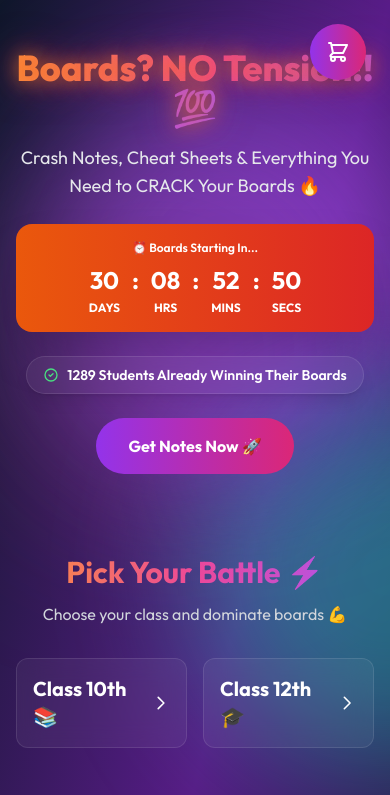
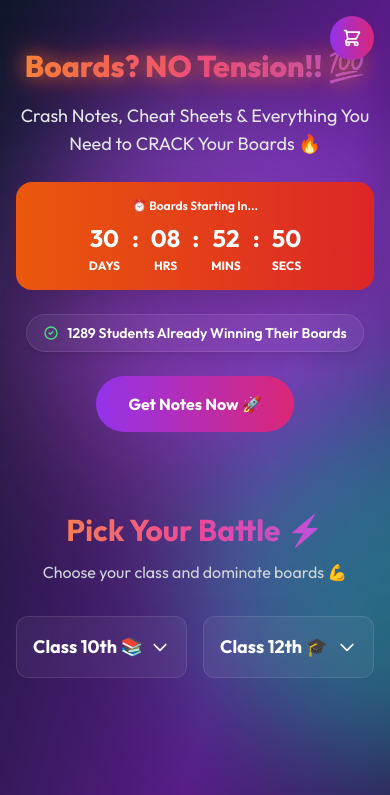
Before and after one commit to fastmax444/Crash-Notes, a plain HTML site: page index.html in a window 390 px wide. Shown: the top 795 px of the page. Drawn offline with nearby package versions, Linux system fonts and the light colour scheme.

Commit message:
index.html

```diff
--- a/index.html
+++ b/index.html
@@ -83,8 +83,8 @@
     </div>
 
     <!-- Cart Button -->
-    <button id="cartBtn" class="fixed top-6 right-6 z-50 bg-gradient-to-r from-purple-600 to-pink-600 p-4 rounded-full shadow-lg hover:shadow-purple-500/50 transition-all hover:scale-110">
-        <svg class="w-6 h-6" fill="none" stroke="currentColor" viewBox="0 0 24 24">
+    <button id="cartBtn" class="fixed top-4 right-4 md:top-6 md:right-6 z-[60] bg-gradient-to-r from-purple-600 to-pink-600 p-3 md:p-4 rounded-full shadow-lg hover:shadow-purple-500/50 transition-all hover:scale-110">
+        <svg class="w-5 h-5 md:w-6 md:h-6" fill="none" stroke="currentColor" viewBox="0 0 24 24">
             <path stroke-linecap="round" stroke-linejoin="round" stroke-width="2" d="M3 3h2l.4 2M7 13h10l4-8H5.4M7 13L5.4 5M7 13l-2.293 2.293c-.63.63-.184 1.707.707 1.707H17m0 0a2 2 0 100 4 2 2 0 000-4zm-8 2a2 2 0 11-4 0 2 2 0 014 0z"></path>
         </svg>
         <span id="cartCount" class="hidden absolute -top-2 -right-2 bg-orange-500 text-white text-xs font-bold rounded-full w-6 h-6 flex items-center justify-center animate-pulse">0</span>
@@ -106,8 +106,8 @@
 
     <!-- Header Section -->
     <header class="relative z-10 container mx-auto px-4 pt-12 md:pt-20 pb-8 md:pb-12 text-center">
-        <h1 class="text-4xl md:text-7xl font-extrabold mb-4">
-            <span class="gradient-text" style="text-shadow: 0 0 20px rgba(249, 115, 22, 0.8), 0 0 40px rgba(236, 72, 153, 0.6);">
+        <h1 class="text-3xl md:text-7xl font-extrabold mb-4 leading-tight">
+            <span class="gradient-text block md:inline" style="text-shadow: 0 0 20px rgba(249, 115, 22, 0.8), 0 0 40px rgba(236, 72, 153, 0.6);">
                 Boards? NO Tension!! 💯
             </span>
         </h1>
@@ -166,18 +166,18 @@
             <div class="grid grid-cols-2 gap-4 md:gap-6 mb-6 md:mb-8" id="class-buttons">
                 <button onclick="toggleClass('10th')" class="class-select-btn bg-white/5 backdrop-blur-md border border-white/10 rounded-xl md:rounded-2xl p-4 md:p-8 hover:border-purple-500/50 transition-all text-left">
                     <div class="flex items-center justify-between">
-                        <h3 class="text-xl md:text-3xl font-bold">Class 10th 📚</h3>
+                        <h3 class="text-lg md:text-3xl font-bold">Class 10th 📚</h3>
                         <svg id="chevron-10th" class="w-5 h-5 md:w-6 md:h-6 transition-transform" fill="none" stroke="currentColor" viewBox="0 0 24 24">
-                            <path stroke-linecap="round" stroke-linejoin="round" stroke-width="2" d="M9 5l7 7-7 7"></path>
+                            <path stroke-linecap="round" stroke-linejoin="round" stroke-width="2" d="M19 9l-7 7-7-7"></path>
                         </svg>
                     </div>
                 </button>
 
                 <button onclick="toggleClass('12th')" class="class-select-btn bg-white/5 backdrop-blur-md border border-white/10 rounded-xl md:rounded-2xl p-4 md:p-8 hover:border-purple-500/50 transition-all text-left">
                     <div class="flex items-center justify-between">
-                        <h3 class="text-xl md:text-3xl font-bold">Class 12th 🎓</h3>
+                        <h3 class="text-lg md:text-3xl font-bold">Class 12th 🎓</h3>
                         <svg id="chevron-12th" class="w-5 h-5 md:w-6 md:h-6 transition-transform" fill="none" stroke="currentColor" viewBox="0 0 24 24">
-                            <path stroke-linecap="round" stroke-linejoin="round" stroke-width="2" d="M9 5l7 7-7 7"></path>
+                            <path stroke-linecap="round" stroke-linejoin="round" stroke-width="2" d="M19 9l-7 7-7-7"></path>
                         </svg>
                     </div>
                 </button>
@@ -365,7 +365,6 @@
         function toggleClass(className) {
             const content = document.getElementById(`class-${className}`);
             const chevron = document.getElementById(`chevron-${className}`);
-            const buttons = document.getElementById('class-buttons');
             const otherClass = className === '10th' ? '12th' : '10th';
             const otherContent = document.getElementById(`class-${otherClass}`);
             const otherChevron = document.getElementById(`chevron-${otherClass}`);
@@ -375,7 +374,6 @@
                 content.classList.add('hidden');
                 chevron.style.transform = 'rotate(0deg)';
                 currentOpenClass = null;
-                buttons.classList.remove('hidden');
                 return;
             }
 
@@ -388,9 +386,8 @@
             // Open this class
             content.classList.remove('hidden');
             content.classList.add('animate-fadeIn');
-            chevron.style.transform = 'rotate(90deg)';
+            chevron.style.transform = 'rotate(180deg)';
             currentOpenClass = className;
-            buttons.classList.add('hidden');
 
             if (className === '10th') {
                 loadSubjects10th();
@@ -632,7 +629,7 @@
 
         function createTestimonialCard(t) {
             return `
-                <div class="bg-white/5 backdrop-blur-md border border-white/10 rounded-xl p-4 md:p-6 w-64 md:w-80 hover:border-purple-500/50 transition-all hover:scale-105 flex-shrink-0">
+                <div class="bg-white/5 backdrop-blur-md border border-white/10 rounded-xl p-4 md:p-6 w-64 md:w-80 hover:border-purple-500/50 transition-all flex-shrink-0">
                     <div class="flex items-center gap-1 mb-2 md:mb-3">
                         ${[...Array(5)].map(() => `
                             <svg class="w-3 h-3 md:w-4 md:h-4 fill-yellow-400 text-yellow-400" viewBox="0 0 20 20">
```
